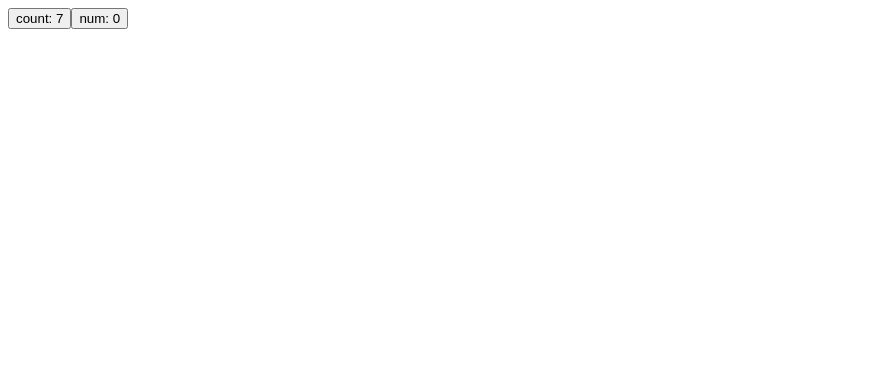
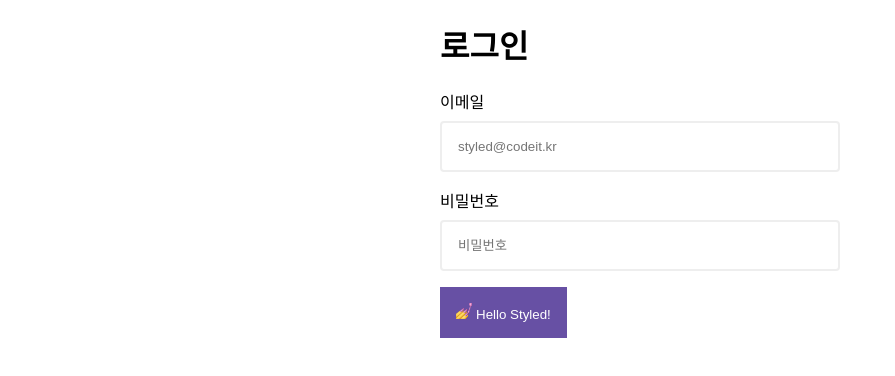
Before and after one commit to BZzzzi/react-study, a React (Vite) app: page / in a window 1280 px wide. Shown: the top 376 px of the page, without its empty margins (0-895 px from the left). Built offline with nearby package versions, Linux system fonts and the light colour scheme.

Commit message:
[Styled Components] 스타일 컴포넌트 활용 예시 - & 선택자와 컴포넌트 선택자 적용

```diff
--- a/package.json
+++ b/package.json
@@ -11,7 +11,8 @@
   },
   "dependencies": {
     "react": "^19.0.0",
-    "react-dom": "^19.0.0"
+    "react-dom": "^19.0.0",
+    "styled-components": "^6.1.19"
   },
   "devDependencies": {
     "@eslint/js": "^9.22.0",
--- a/src/App.jsx
+++ b/src/App.jsx
@@ -1,33 +1,39 @@
-import { useEffect, useState } from "react";
+import styled from "styled-components";
+import Button from "./Button";
+import Input from "./Input";
+
+const Container = styled.div`
+  margin: 0 auto;
+  width: 400px;
+
+  ${Input} {
+    box-sizing: border-box;
+    display: block;
+    margin: 8px 0 16px;
+    width: 100%;
+  }
+`;
 
 function App() {
-  const [count, setCount] = useState(0);
-  const [num, setNum] = useState(0);
-
-  const addCount = (log) => {
-    setCount((c) => c + 1);
-    console.log(log);
-  };
-
-  const addNum = () => setNum((n) => n + 1);
-
-  useEffect(() => {
-    console.log("timer start");
-    const timerId = setInterval(() => {
-      addCount(`num: ${num}`);
-    }, 1000);
-
-    return () => {
-      clearInterval(timerId);
-      console.log("timer end");
-    };
-  }, [num]);
-
   return (
-    <div>
-      <button onClick={addCount}>count: {count}</button>
-      <button onClick={addNum}>num: {num}</button>
-    </div>
+    <Container>
+      <h1>로그인</h1>
+      <label for="email">이메일</label>
+      <Input
+        type="email"
+        id="email"
+        class="input"
+        placeholder="styled@codeit.kr"
+      />
+      <label for="password">비밀번호</label>
+      <Input
+        type="password"
+        id="password"
+        class="input"
+        placeholder="비밀번호"
+      />
+      <Button>Hello Styled!</Button>
+    </Container>
   );
 }
 
--- /dev/null
+++ b/src/Button.jsx
@@ -0,0 +1,38 @@
+import styled from "styled-components";
+import nailImg from "./assets/nail.png";
+
+const Icon = styled.img`
+  width: 16px;
+  height: 16px;
+`;
+
+const StyledButton = styled.button`
+  background-color: #6750a4;
+  border: none;
+  color: #ffffff;
+  padding: 16px;
+
+  ${Icon} {
+    margin-right: 4px;
+  }
+
+  &:hover,
+  &:active {
+    background-color: #463770;
+
+    ${Icon} {
+      opacity: 0.2;
+    }
+  }
+`;
+
+function Button({ children, ...props }) {
+  return (
+    <StyledButton {...props}>
+      <Icon src={nailImg} alt="nail icon" />
+      {children}
+    </StyledButton>
+  );
+}
+
+export default Button;
--- /dev/null
+++ b/src/Input.js
@@ -0,0 +1,14 @@
+import styled from "styled-components";
+
+const Input = styled.input`
+  border: 2px solid #eeeeee;
+  border-radius: 4px;
+  outline: none;
+  padding: 16px;
+
+  &:focus {
+    border-color: #7760b4;
+  }
+`;
+
+export default Input;
--- a/src/MyContext.js
+++ /dev/null
@@ -1,5 +0,0 @@
-import { createContext } from "react";
-
-const MyContext = createContext();
-
-export default MyContext;
```
Also changed, not shown: src/assets/nail.png (added), 1 other file (tests, documents, lock files or other folders).
